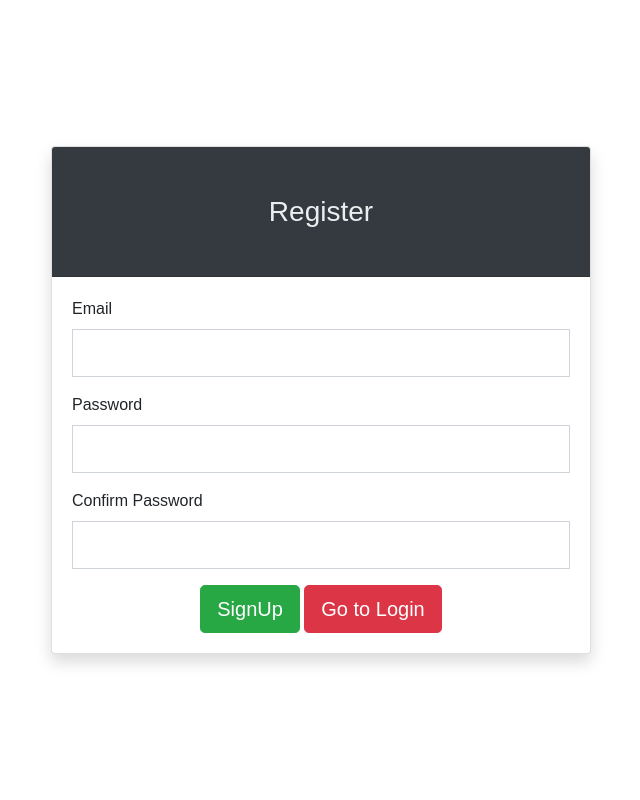
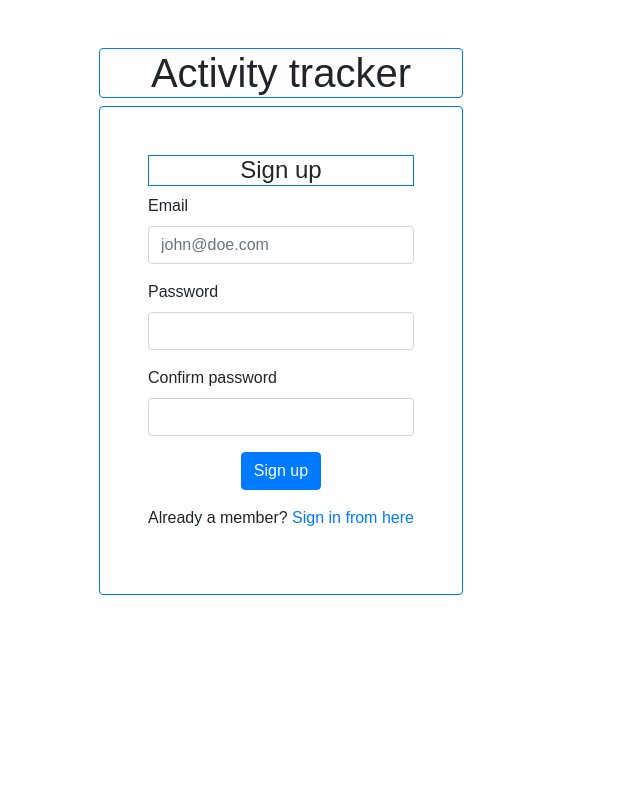
Before and after one commit to pkeyur888/Activity-Tracker, a PHP site: page /register.php in a window 1280 px wide. Shown: the whole page, without its empty margins (319-959 px from the left). Run offline with PHP 8.4, Linux system fonts and the light colour scheme.

Commit message:
Changed sign up and sign in design

```diff
--- a/php/css/main.css
+++ b/php/css/main.css
@@ -5,6 +5,11 @@
 
 body {
     font-family: Arial, Helvetica, sans-serif;
+}
+
+.center-div{
+    margin: 0 auto;
+    width: 40%;
 }
 
 
--- a/php/register.php
+++ b/php/register.php
@@ -6,61 +6,41 @@
   <meta name="viewport" content="width=device-width, initial-scale=1">
   <link rel="stylesheet" href="https://stackpath.bootstrapcdn.com/bootstrap/4.4.1/css/bootstrap.min.css" integrity="sha384-Vkoo8x4CGsO3+Hhxv8T/Q5PaXtkKtu6ug5TOeNV6gBiFeWPGFN9MuhOf23Q9Ifjh" crossorigin="anonymous">
 
-	<link rel="stylesheet" type="text/css" href="main.css">
+	<link rel="stylesheet" type="text/css" href="css/main.css">
 </head>
 <body>
 
 <div class="container">
-    <div class="row">
-        <div class="col-md-12 min-vh-100 d-flex flex-column justify-content-center">
-            <div class="row">
-                <div class="col-lg-6 col-md-8 mx-auto">
 
-                    <!-- form card login -->
-                    <div class="card rounded shadow shadow-sm">
-                        <div class="card-header p-5 bg-dark" ">
-                            <h3 class="mb-0 text-center reg-col">Register</h3>
-                        </div>
-                        <div class="card-body">
-                            <form class="form" role="form" autocomplete="off" id="formLogin" novalidate="" method="POST">
-                                <div class="form-group">
-                                    <label for="uname1">Email</label>
-                                    <input type="email" class="form-control form-control-lg rounded-0" name="uname1" id="email" required="">
-                                    <div class="invalid-feedback">Oops, you missed this one.</div>
-                                </div>
-                                <div class="form-group">
-                                    <label>Password</label>
-                                    <input type="password" class="form-control form-control-lg rounded-0" id="pass" required="" autocomplete="new-password">
-                                    <div class="invalid-feedback">Enter your password too!</div>
-                                </div>
+    <div class="row center-div mt-5">
+        <div class="">
+            <h1 class="border border-primary rounded text-center">Activity tracker</h1>
+            <form class=" p-5 border border-primary rounded">
+                <h4 class="border border-primary text-center"> Sign up </h4>
 
-                                <div class="form-group">
-                                    <label>Confirm Password</label>
-                                    <input type="password" class="form-control form-control-lg rounded-0" id="conpass" required="" autocomplete="new-password">
-                                    <div class="invalid-feedback">Enter your confirm password too!</div>
-                                </div>
-                                <div class="text-center">
-                                    <button type="submit" class="btn btn-success btn-lg" id="btnSignup">SignUp</button>
-                                    <button type="submit" class="btn btn-danger btn-lg" id="btnLogin">Go to Login</button>
-                                </div
-                            </form>
-                        </div>
-                        <!--/card-block-->
-                    </div>
-                    <!-- /form card login -->
-
+                <div class="form-group">
+                <label for="email">Email</label>
+                <input type="text" class="form-control" id="email" placeholder="john@doe.com">
                 </div>
-
-
-            </div>
-            <!--/row-->
-
+                <div class="form-group">
+                <label for="password">Password</label>
+                <input type="password" class="form-control" id="password">
+                </div>
+                <div class="form-group">
+                <label for="cpassword">Confirm password</label>
+                <input type="password" class="form-control" id="cpassword">
+                </div>
+                <div class="form-group text-center">
+                    <button type="submit" class="btn btn-primary">Sign up</button>
+                </div>
+                <div class="form-group text-center">
+                    Already a member? <a href="login.php">Sign in from here</a>
+                </div>
+            </form>
         </div>
-        <!--/col-->
     </div>
     <!--/row-->
 </div>
 <!--/container-->
-
 </body>
 </html>
```
Also changed, not shown: php/login.php (+20 -39 lines).
